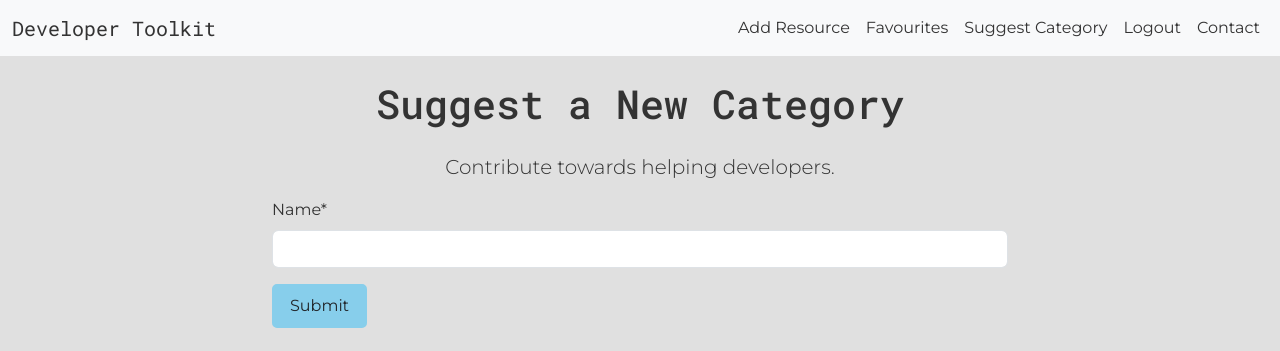
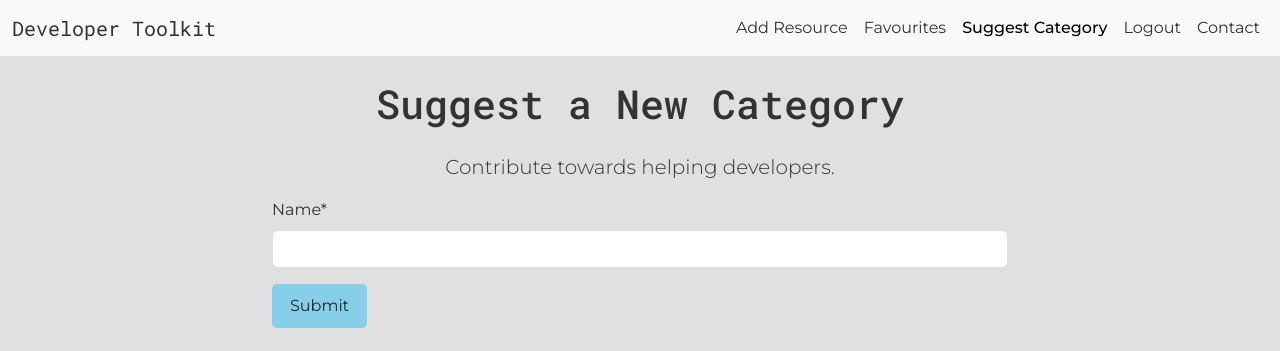
Before and after one commit to daisy21000/developer-resources, a Django app: page /suggest-category/ in a window 1280 px wide. Shown: the top 351 px of the page. Run offline with Django 4.2, Linux system fonts and the light colour scheme; a user stored in the database is signed in; parts of the project's set-up code (start-up, migrations or seed data) failed here and were passed over; some libraries are stand-ins or nearby versions.

Commit message:
Add active state styling for navigation links and update active classes for navbar links

```diff
--- a/static/css/styles.css
+++ b/static/css/styles.css
@@ -100,6 +100,10 @@ a:hover {
     text-decoration: underline;
 }
 
+.nav-link.active {
+    font-weight: 500;
+}
+
 /* Index Page Styles */
 
 .category-card {
--- a/templates/base.html
+++ b/templates/base.html
@@ -4,6 +4,8 @@
 {% url 'account_logout' as logout_url %}
 {% url 'add_resource' as add_resource_url %}
 {% url 'view_favorites' as view_favorites_url %}
+{% url 'suggest_category' as suggest_category_url %}
+{% url 'contact' as contact_url %}
 {% load static %}
 
 <!DOCTYPE html>
@@ -41,27 +43,27 @@
                 <ul class="navbar-nav ms-auto">
                     {% if user.is_authenticated %}
                     <li class="nav-item">
-                        <a class="nav-link" aria-current="page" href="{{ add_resource_url }}">Add Resource</a>
+                        <a class="nav-link {% if request.path == add_resource_url %}active{% endif %}" aria-current="page" href="{{ add_resource_url }}">Add Resource</a>
                     </li>
                     <li class="nav-item">
-                        <a class="nav-link" href="{{ view_favorites_url }}">Favourites</a>
+                        <a class="nav-link {% if request.path == view_favorites_url %}active{% endif %}" href="{{ view_favorites_url }}">Favourites</a>
                     </li>
                     <li class="nav-item">
-                        <a class="nav-link" href="{% url 'suggest_category' %}">Suggest Category</a>
+                        <a class="nav-link {% if request.path == suggest_category_url %}active{% endif %}" href="{{ suggest_category_url }}">Suggest Category</a>
                     </li>
                     <li class="nav-item">
-                        <a class="nav-link" href="{{ logout_url }}">Logout</a>
+                        <a class="nav-link {% if request.path == logout_url %}active{% endif %}" href="{{ logout_url }}">Logout</a>
                     </li>
                     {% else %}
                     <li class="nav-item">
-                        <a class="nav-link" href="{{ login_url }}">Login</a>
+                        <a class="nav-link {% if request.path == login_url %}active{% endif %}" href="{{ login_url }}">Login</a>
                     </li>
                     <li class="nav-item">
-                        <a class="nav-link" href="{{ signup_url }}">Register</a>
+                        <a class="nav-link {% if request.path == signup_url %}active{% endif %}" href="{{ signup_url }}">Register</a>
                     </li>
                     {% endif %}
                     <li class="nav-item">
-                        <a class="nav-link" href="{% url 'contact' %}">Contact</a>
+                        <a class="nav-link {% if request.path == contact_url %}active{% endif %}" href="{{ contact_url }}">Contact</a>
                     </li>
                 </ul>
             </div>
```
